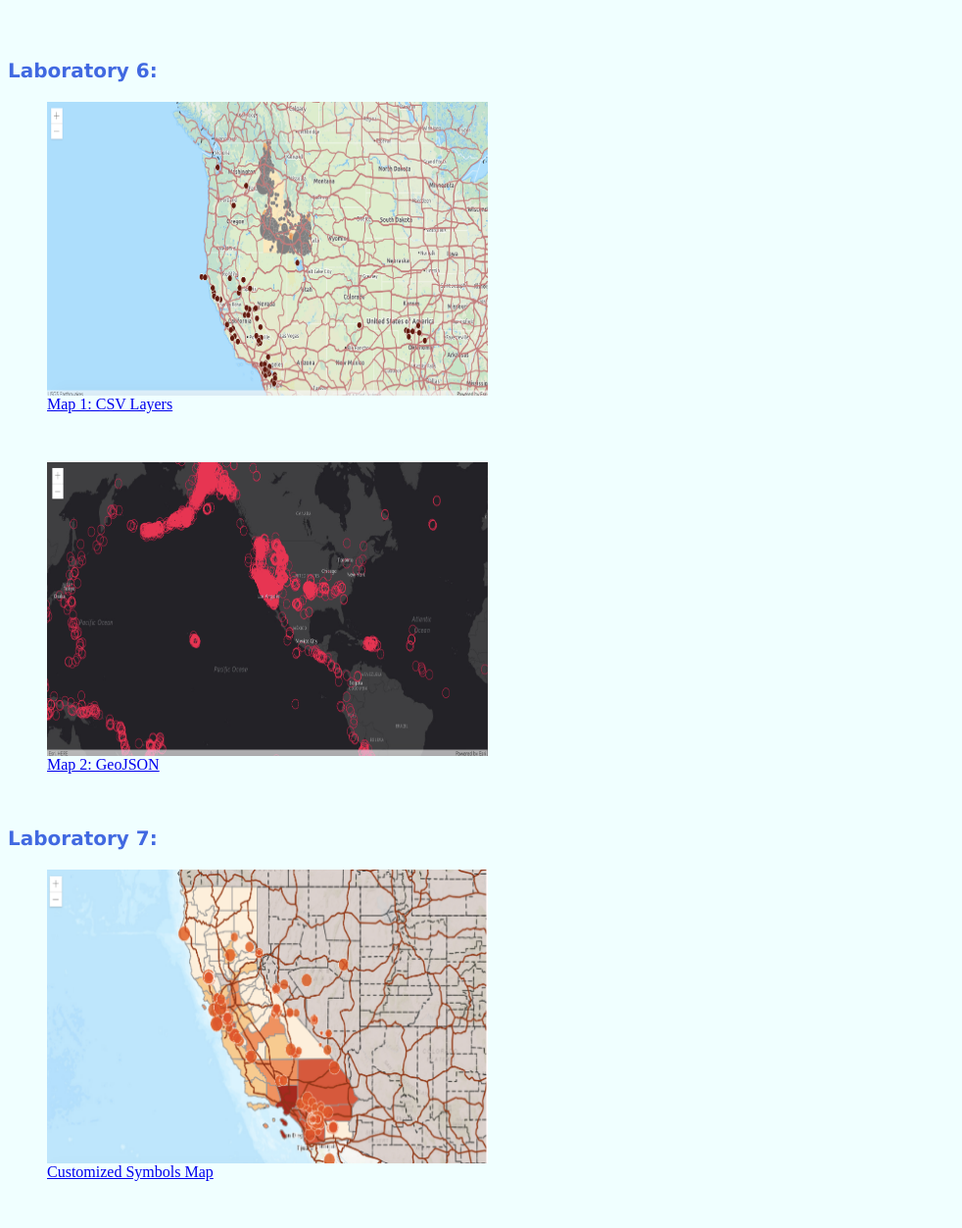
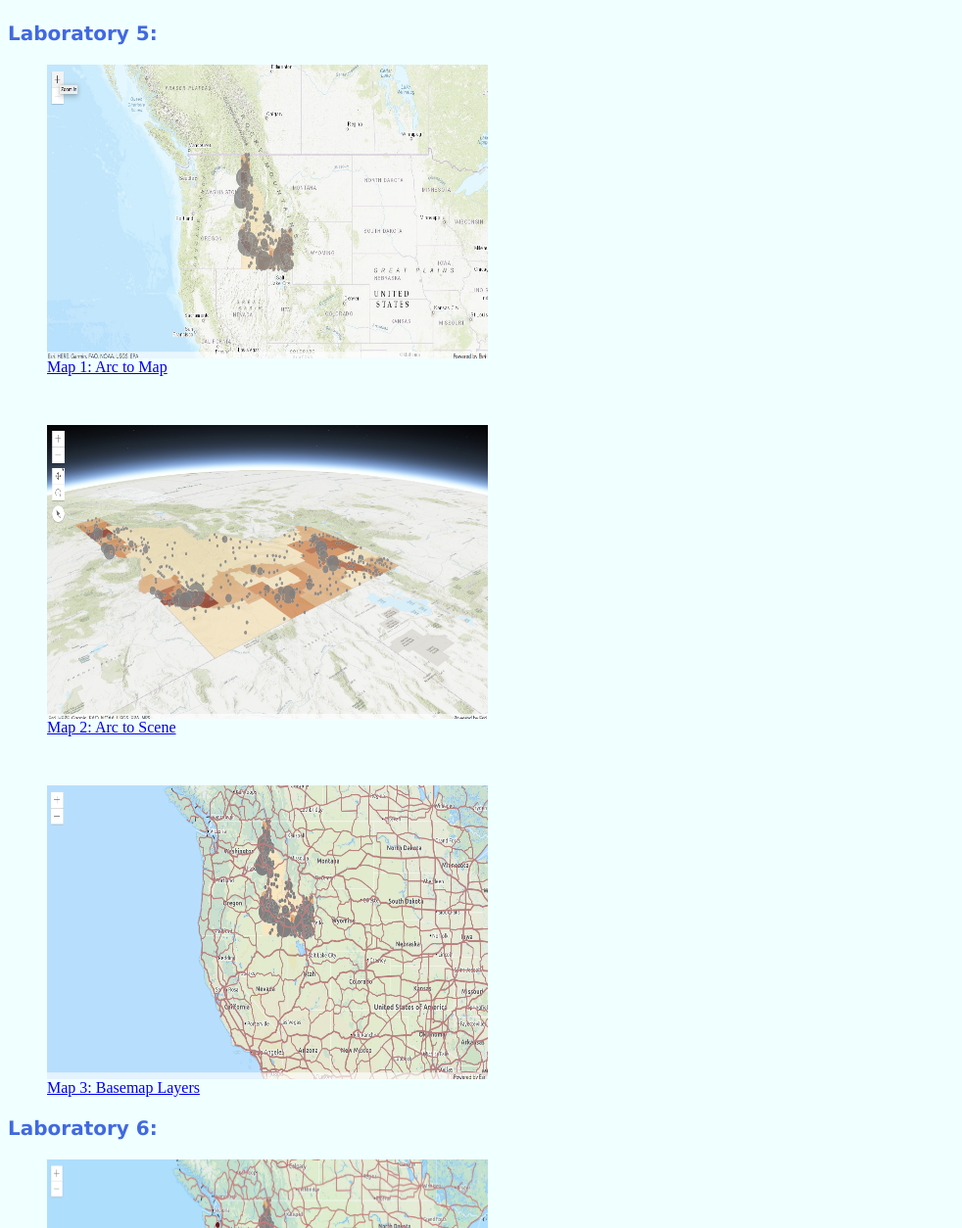
Before and after one commit to ml332819/Labs, a plain HTML site: page docs/index.html in a window 1280 px wide. Shown: the part 46-1300 px from the top of the page at 98% size, without its empty margins (0-982 px from the left). Drawn offline with Linux system fonts and the light colour scheme.

Commit message:
Update index.html

```diff
--- a/docs/index.html
+++ b/docs/index.html
@@ -30,7 +30,25 @@
     <body>
         <h2>Manuel's Laboratory Assignments</h2>
 
+                <h3>Laboratory 5:</h3>
+        <figure>
+            <a href="Lesson5Map1ArctoMap_ManuelLopez.html"><img src ="images/L5_Map1.png" width="450" height="300">
+            <figcaption>Map 1: Arc to Map</figcaption></a>
+        </figure>
+
         <br/>
+
+             <figure>
+            <a href="Lesson5Map2ArctoScene_ManuelLopez.html"><img src ="images/L5_Map2.png" width="450" height="300">
+            <figcaption>Map 2: Arc to Scene</figcaption></a>
+        </figure>
+
+        <br/>
+
+             <figure>
+            <a href="Lesson5Map3basemapLayers_ManuelLopez.html"><img src ="images/L5_Map3.png" width="450" height="300">
+            <figcaption>Map 3: Basemap Layers</figcaption></a>
+        </figure>
 
         <h3>Laboratory 6:</h3>
         <figure>
```
